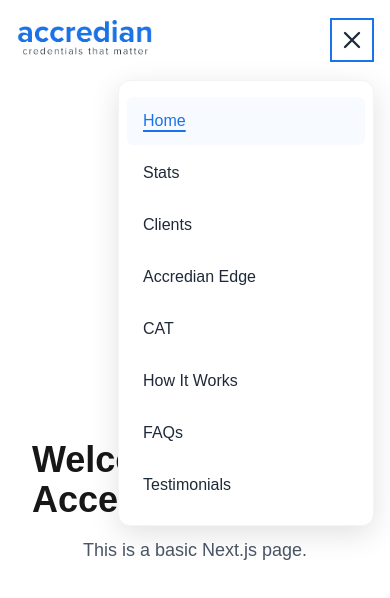
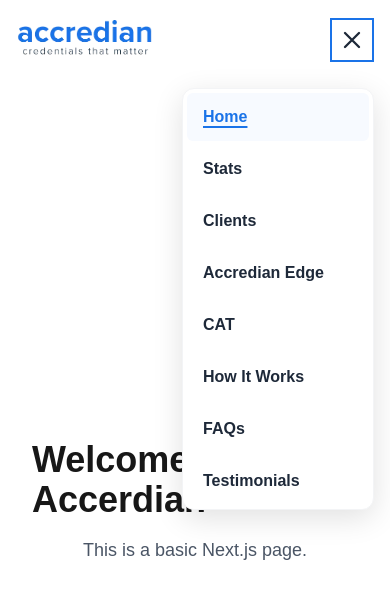
Before and after one commit to PrathameshPowar-dan/Accredian, a Next.js app: page / in a window 390 px wide. Both pictures are taken after a click on the button "Open main menu". Shown: the top 598 px of the page. Built offline with nearby package versions, Linux system fonts and the light colour scheme.

Commit message:
Navbar Fixes

```diff
--- a/components/Navbar.tsx
+++ b/components/Navbar.tsx
@@ -25,7 +25,7 @@
                 <div className="flex justify-between items-center h-20">
 
                     {/* Logo Section */}
-                    <div className="flex-shrink-0 flex items-center">
+                    <div className="shrink-0 flex items-center">
                         <Link href="/">
                             <img
                                 src="/logo.webp"
@@ -60,7 +60,6 @@
                         >
                             <span className="sr-only">Open main menu</span>
                             {isMobileMenuOpen ? (
-                                // Close Icon (X)
                                 <svg
                                     className="h-7 w-7"
                                     xmlns="http://www.w3.org/2000/svg"
@@ -77,7 +76,6 @@
                                     />
                                 </svg>
                             ) : (
-                                // Hamburger Icon
                                 <svg
                                     className="h-7 w-7"
                                     xmlns="http://www.w3.org/2000/svg"
@@ -99,16 +97,16 @@
                 </div>
             </div>
 
-            {/* Mobile Navigation Dropdown (Floating Card matching screenshot) */}
+            {/* Mobile Navigation Dropdown */}
             {isMobileMenuOpen && (
-                <div className="lg:hidden absolute top-20 right-4 w-64 bg-white rounded-xl shadow-[0_8px_30px_rgb(0,0,0,0.12)] border border-gray-100 py-4 px-2">
+                <div className="lg:hidden absolute top-22 right-4 w-48 bg-white rounded-xl shadow-[0_8px_30px_rgb(0,0,0,0.12)] border border-gray-100 py-1 px-1">
                     <div className="flex flex-col space-y-1">
                         {navLinks.map((link) => (
                             <Link
                                 key={link.name}
                                 href={link.href}
-                                onClick={() => setIsMobileMenuOpen(false)} // Close menu on click
-                                className={`block px-4 py-3 text-base font-medium rounded-md transition-colors ${link.isActive
+                                onClick={() => setIsMobileMenuOpen(false)}
+                                className={`block px-4 py-3 text-base font-semibold rounded-md transition-colors ${link.isActive
                                         ? "text-[#1A73E8] bg-blue-50/50 underline underline-offset-4 decoration-2"
                                         : "text-gray-800 hover:text-[#1A73E8] hover:bg-gray-50"
                                     }`}
```
